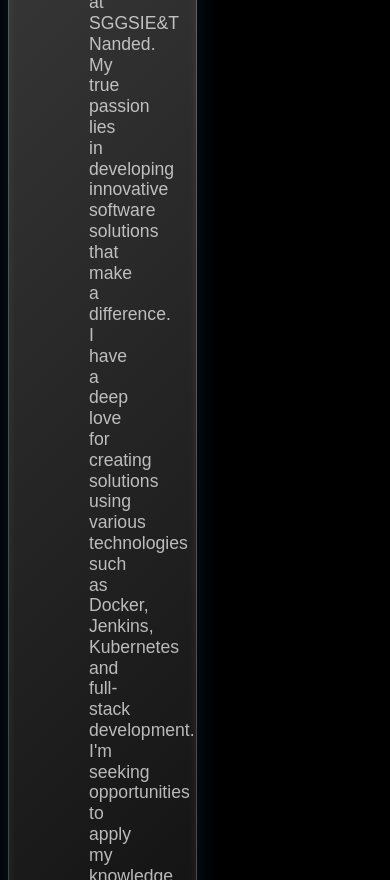
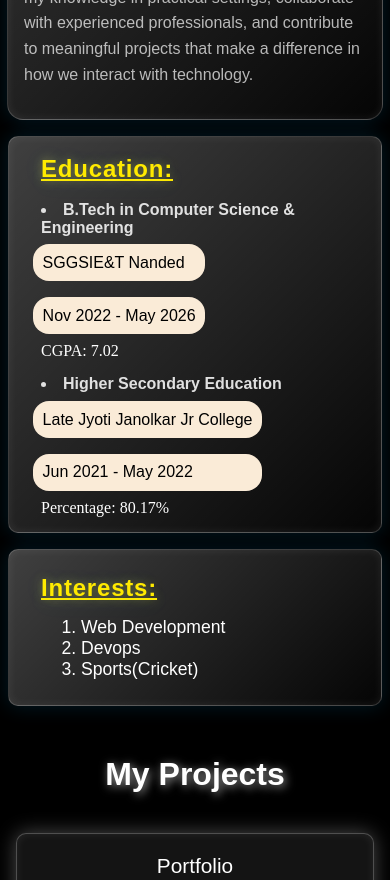
Before and after one commit to AnkushUjawane/AnkushUjawane.github.io, a React (Vite) app: page / in a window 390 px wide. Shown: the part 1120-2000 px from the top of the page. Built offline with nearby package versions, Linux system fonts and the light colour scheme.

Commit message:
about us page responsiveness is complete

```diff
--- a/src/components/AboutUs/about.css
+++ b/src/components/AboutUs/about.css
@@ -1,156 +1,194 @@
-.about{
+.about {
   display: flex;
-    gap: 1rem;
+  gap: 2rem;
   padding: 5rem 2rem 0;
-}
-
-@media (max-width: 768px) {
-  .about {
-    flex-direction: column;
-    padding: 2rem 1rem 0;
+  align-items: flex-start;
 }
 
 .about-container {
-    width: 100%;
-    margin: 1rem 0;
+  border-radius: 1rem;
+  border: 1px solid rgba(255, 255, 255, 0.2);
+  background: linear-gradient(135deg, rgba(255, 255, 255, 0.25), rgba(255, 255, 255, 0.02));
+  box-shadow: 0 0 20px rgba(0, 180, 255, 0.15), inset 0 0 10px rgba(255, 255, 255, 0.08);
+  backdrop-filter: blur(5px);
+  -webkit-backdrop-filter: blur(5px);
+  width: 60%;
+  margin: 2rem 0;
+  padding: 1rem 0;
+  display: flex;
+  flex-direction: column;
 }
 
-  .about-container p {
-    margin: 1rem;
-    padding: 1rem 2rem;
-  }
-
-  .side-container {
-    width: 100%;
-    padding: 1rem 0;
-  }
-
-  .btech .btech-info,
-  .hsc .hsc-info {
-    flex-direction: column;
-    gap: 0.5rem;
-    width: 100%;
-    margin: 0;
-  }
-}
-
-@media (max-width: 480px) {
-  .about {
-    padding: 1rem 0.5rem 0;
-  }
-
-  .about-container p {
-    margin: 0.5rem;
-    padding: 1rem;
-    font-size: 1rem;
-  }
-
-  .side-container {
-    gap: 1.5rem;
-  }
-}
-
-.about-container{
-    border-radius: 1rem;
-    border: 1px solid rgba(255, 255, 255, 0.2);
-    background: linear-gradient(135deg,rgba(255, 255, 255, 0.25),rgba(255, 255, 255, 0.02));
-    box-shadow: 0 0 20px rgba(0, 180, 255,0.15), inset 0 0 10px rgba(255, 255, 255, 0.08);
-    backdrop-filter: blur(5px);
-    -webkit-backdrop-filter: blur(5px);
-    width: 50%;
-    height: 80%;
-    margin: 2rem 0;
-}
-.about-container h1{
+.about-container h1 {
   text-decoration: underline;
   text-align: center;
   font-family: 'Rajdhani', sans-serif;
   font-weight: 600;
   color: #38bdf8;
-    text-shadow:0 0 10px rgba(56, 189, 248, 0.35), 0 0 20px rgba(56, 189, 248, 0.15);
+  text-shadow: 0 0 10px rgba(56, 189, 248, 0.35), 0 0 20px rgba(56, 189, 248, 0.15);
   letter-spacing: 0.05rem;
 }
-.about-container p{
+
+.about-container p {
   font-size: 1.1rem;
   font-family: 'Rajdhani', sans-serif;
   font-weight: 400;
-    line-height: 1.3rem;
-    margin: 2rem 2rem;
-    padding: 1rem 3rem;
-    border-radius: 10px;
+  line-height: 1.6;
+  margin: 1rem 3.5rem;
   color: rgb(255, 255, 255, 0.70);
 }
-.side-container{
+
+.side-container {
   display: flex;
   flex-direction: column;
-    gap: 2.5rem;
-    padding: 2rem 0rem 2rem 3rem;
+  gap: 1rem;
+  padding: 2rem 0;
   width: 40%;
 }
-.side-container .education{
-    padding: 1rem 2rem;
+
+.side-container .education {
+  padding: 0rem 2rem;
   line-height: 1.5rem;
-    border-radius: 10px ;
+  border-radius: 10px;
   border: 1px solid rgba(255, 255, 255, 0.2);
-    background: linear-gradient(135deg,rgba(255, 255, 255, 0.25),rgba(255, 255, 255, 0.02));
-    box-shadow: 0 0 20px rgba(0, 180, 255,0.15), inset 0 0 10px rgba(255, 255, 255, 0.08);
+  background: linear-gradient(135deg, rgba(255, 255, 255, 0.25), rgba(255, 255, 255, 0.02));
+  box-shadow: 0 0 20px rgba(0, 180, 255, 0.15), inset 0 0 10px rgba(255, 255, 255, 0.08);
   backdrop-filter: blur(5px);
   -webkit-backdrop-filter: blur(5px);
 }
-.education h2, .interests h2{
+
+.education h2,
+.interests h2 {
   text-decoration: underline;
   font-family: Arial, Helvetica, sans-serif;
   font-weight: 700;
   color: rgb(255, 234, 0);
   letter-spacing: 0.05rem;
-    text-shadow: 0 0 10px rgba(255, 255, 70, 0.35), 0 0 20px rgba(56, 189, 248, 0.15);;
+  text-shadow: 0 0 10px rgba(255, 255, 70, 0.35), 0 0 20px rgba(56, 189, 248, 0.15);
 }
-.btech, .hsc{
-    line-height: 1.5rem;
+
+.btech,
+.hsc {
+  line-height: 1.1rem;
 }
-.btech h3, .hsc h3{
+
+.btech h3,
+.hsc h3 {
   font-family: 'Rajdhani', sans-serif;
   font-size: 1rem;
   color: rgba(245, 245, 245, 0.90);
 }
-.btech .btech-info{
-    width: 95%;
+
+.btech .btech-info {
+  width: fit-content;
+  gap: 0.2rem;
   margin: -1.5rem;
   display: flex;
   flex-direction: row;
   justify-content: space-around;
 }
-.btech-info p, .hsc-info p{
+
+.btech-info p,
+.hsc-info p {
   background-color: antiquewhite;
   border-radius: 1rem;
   padding: 0.6rem;
   font-family: 'Rajdhani', sans-serif;
 }
-.grade{
+
+.grade {
   color: white;
 }
-.hsc .hsc-info{
-    width: 108%;
+
+.hsc .hsc-info {
+  width: fit-content;
+  gap: 0.2rem;
   margin: -1.5rem;
   display: flex;
   flex-direction: row;
-    justify-content: space-evenly;
+  justify-content: space-around;
 }
 
-.side-container .interests{
+.side-container .interests {
   padding: 0.5rem 2rem;
   line-height: 1.2rem;
-    border-radius: 10px ;
+  border-radius: 10px;
   border: 1px solid rgba(255, 255, 255, 0.2);
-    background: linear-gradient(135deg,rgba(255, 255, 255, 0.25),rgba(255, 255, 255, 0.02));
-    box-shadow: 0 0 20px rgba(0, 180, 255,0.15), inset 0 0 10px rgba(255, 255, 255, 0.08);
+  background: linear-gradient(135deg, rgba(255, 255, 255, 0.25), rgba(255, 255, 255, 0.02));
+  box-shadow: 0 0 20px rgba(0, 180, 255, 0.15), inset 0 0 10px rgba(255, 255, 255, 0.08);
   backdrop-filter: blur(5px);
   -webkit-backdrop-filter: blur(5px);
 }
-.interests-list{
+
+.interests-list {
   font-family: 'Rajdhani', sans-serif;
   font-size: 1.1rem;
   font-weight: 400;
   line-height: 1.3rem;
   color: white;
 }
+
+@media (max-width: 1024px) {
+  .about {
+    flex-direction: column;
+    padding: 4.5rem 2rem 0;
+    gap: 2rem;
+    align-items: center;
+  }
+
+  .about-container {
+    width: 100%;
+    max-width: 900px;
+    margin: 0;
+  }
+
+  .side-container {
+    width: 100%;
+    max-width: 900px;
+    padding: 0;
+    flex-direction: row;
+    gap: 1.5rem;
+  }
+
+  .education,
+  .interests {
+    flex: 1;
+  }
+}
+
+@media (max-width: 768px) {
+  .about {
+    padding: 5rem 1rem 0;
+    gap: 2rem;
+  }
+
+  .side-container {
+    flex-direction: column;
+    gap: 2rem;
+  }
+
+  .btech .btech-info,
+  .hsc .hsc-info {
+    display: block;
+    margin: -0.5rem;
+    gap: 0rem;
+    width: fit-content;
+  }
+}
+
+@media (max-width: 480px) {
+  .about {
+    padding: 5rem 0.5rem 0;
+    gap: 1rem;
+  }
+
+  .about-container p {
+    margin: 0.5rem;
+    padding: 0.5rem;
+    font-size: 1rem;
+  }
+
+  .side-container {
+    gap: 1rem;
+  }
+}
--- a/src/components/AboutUs/about.jsx
+++ b/src/components/AboutUs/about.jsx
@@ -34,6 +34,7 @@ const About = () => {
           <ol className='interests-list'>
             <li>Web Development</li>
             <li>Devops</li>
+            <li>Sports(Cricket)</li>
           </ol>
         </div>
       </div>
```
Lines whose indentation alone changed are shown as unchanged.
